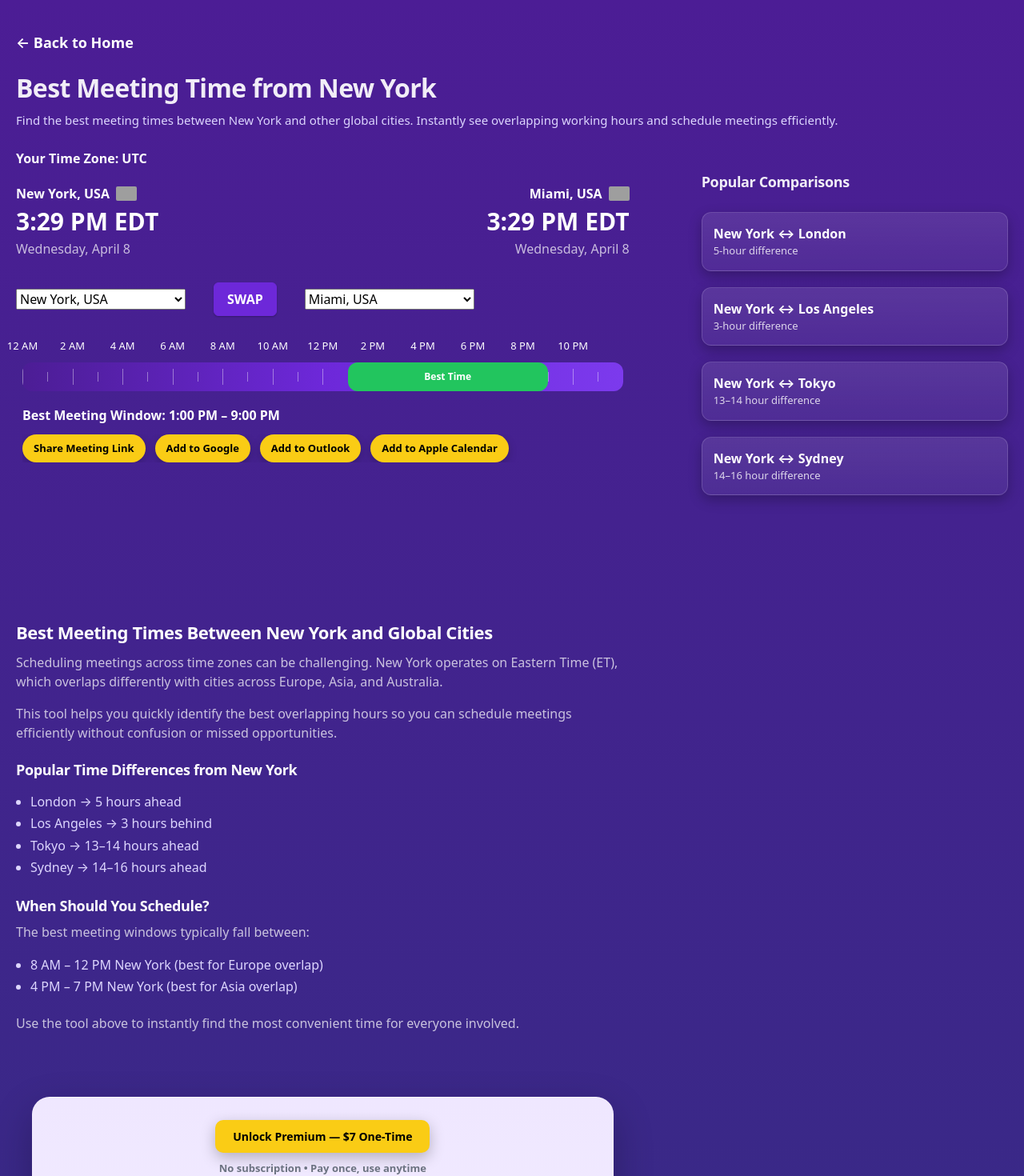
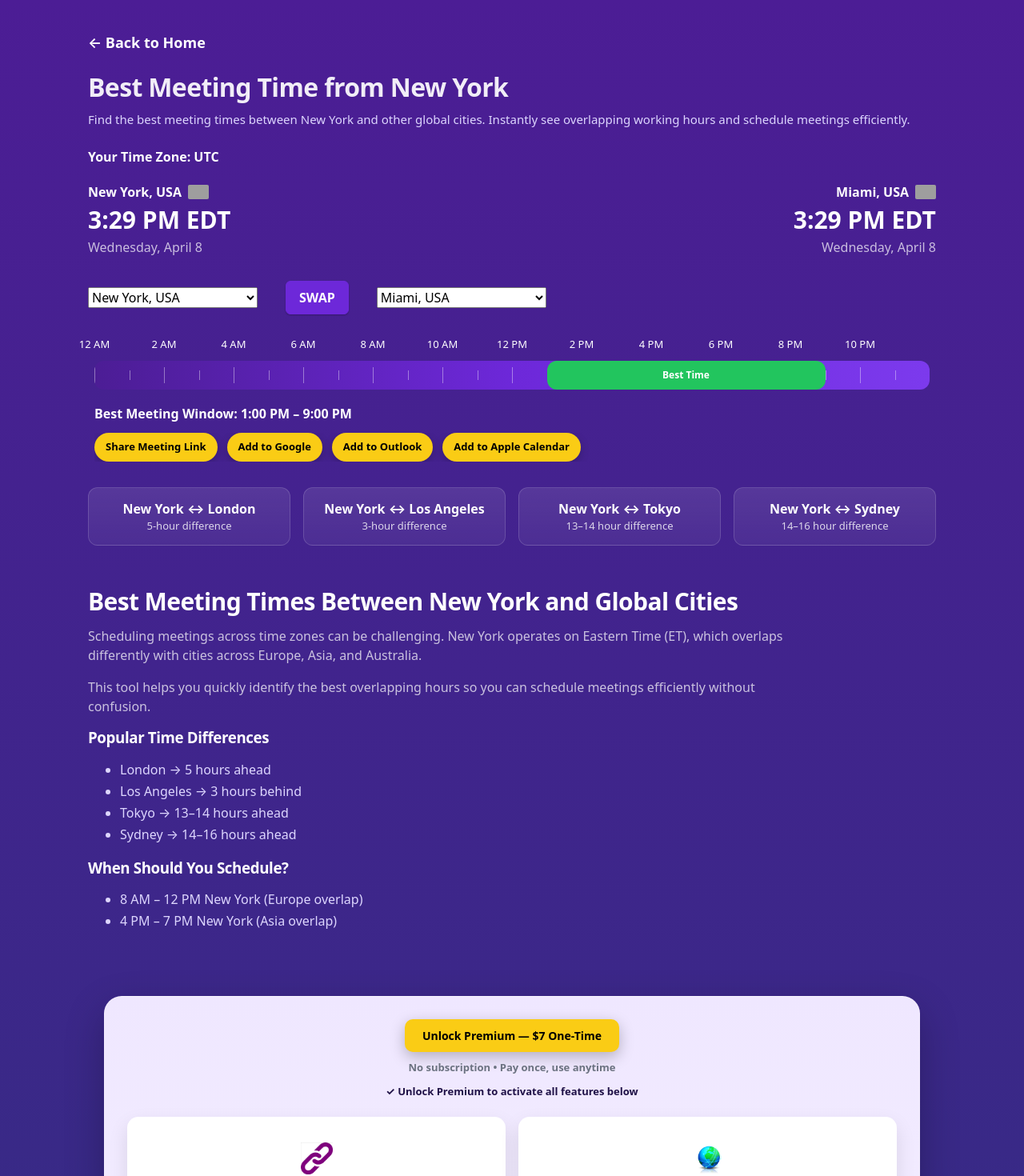
Before and after one commit to techtalk1282/Best-Meeting-Time, a Next.js app: page /best-meeting-time-new-york in a window 1280 px wide. Shown: the top 1470 px of the page at 80% size. Built offline with nearby package versions, Linux system fonts and the light colour scheme; grey boxes are pictures that could not be loaded.

Commit message:
Align New York page to Los Angeles template, move comparison cards below tool, remove sidebar layout, retain SEO content for AdSense approval

```diff
--- a/app/best-meeting-time-new-york/page.tsx
+++ b/app/best-meeting-time-new-york/page.tsx
@@ -1,15 +1,15 @@
 /**
  * File: app/best-meeting-time-new-york/page.tsx
- * Version: v3.1 (CONTENT UPGRADE — ADSENSE FIX)
+ * Version: v3.2 (LA TEMPLATE ALIGNMENT + CONTENT)
  * Date: 2026-04-08
  *
  * Purpose:
- * - Add high-value SEO content to fix AdSense “low value content”
- * - Improve indexing + ranking signals
- * - Keep layout + tool behavior unchanged
+ * - Match Los Angeles layout EXACTLY
+ * - Keep SEO content for AdSense approval
+ * - Remove right column (non-standard)
  *
  * Rollback:
- * - Revert to v3.0 if needed
+ * - v3.1 if needed
  */
 
 "use client";
@@ -28,11 +28,10 @@ export default function NewYorkMeetingPage() {
     >
       <main
         style={{
-          maxWidth: "1320px",
+          maxWidth: "1100px",
           margin: "0 auto",
           padding: "40px 20px 40px 20px",
           color: "white",
-          flex: 1,
         }}
       >
         {/* BACK */}
@@ -56,7 +55,6 @@ export default function NewYorkMeetingPage() {
             fontSize: "32px",
             fontWeight: "bold",
             marginBottom: "10px",
-            lineHeight: 1.2,
           }}
         >
           Best Meeting Time from New York
@@ -68,105 +66,23 @@ export default function NewYorkMeetingPage() {
             marginBottom: "24px",
             color: "#ddd6fe",
             fontSize: "15px",
-            lineHeight: 1.5,
-            maxWidth: "1100px",
           }}
         >
           Find the best meeting times between New York and other global cities. Instantly see overlapping working hours and schedule meetings efficiently.
         </p>
 
-        {/* GRID */}
+        {/* TOOL */}
+        <ToolPreviewSection defaultCityLeft="New York, USA" />
+
+        {/* ✅ MATCH LA: COMPARISON CARDS UNDER TOOL */}
         <div
           style={{
             display: "grid",
-            gridTemplateColumns: "2fr 1fr",
-            gap: "90px",
-            alignItems: "start",
+            gridTemplateColumns: "repeat(4, 1fr)",
+            gap: "16px",
+            marginTop: "24px",
           }}
         >
-          {/* LEFT */}
-          <div>
-            {/* TOOL */}
-            <div
-              style={{
-                minHeight: "calc(100vh - 260px)",
-                display: "flex",
-                flexDirection: "column",
-                justifyContent: "flex-start",
-              }}
-            >
-              <ToolPreviewSection defaultCityLeft="New York, USA" />
-            </div>
-
-            {/* ✅ NEW: HIGH VALUE CONTENT BLOCK */}
-            <div
-              style={{
-                marginTop: "50px",
-                maxWidth: "900px",
-                color: "#ddd6fe",
-                lineHeight: 1.7,
-              }}
-            >
-              <h2 style={{ fontSize: "22px", marginBottom: "12px", color: "#ffffff" }}>
-                Best Meeting Times Between New York and Global Cities
-              </h2>
-
-              <p style={{ marginBottom: "16px" }}>
-                Scheduling meetings across time zones can be challenging. New York operates on Eastern Time (ET), which overlaps differently with cities across Europe, Asia, and Australia.
-              </p>
-
-              <p style={{ marginBottom: "24px" }}>
-                This tool helps you quickly identify the best overlapping hours so you can schedule meetings efficiently without confusion or missed opportunities.
-              </p>
-
-              <h3 style={{ fontSize: "18px", marginBottom: "10px", color: "#ffffff" }}>
-                Popular Time Differences from New York
-              </h3>
-
-              <ul style={{ marginBottom: "24px", paddingLeft: "18px" }}>
-                <li>London → 5 hours ahead</li>
-                <li>Los Angeles → 3 hours behind</li>
-                <li>Tokyo → 13–14 hours ahead</li>
-                <li>Sydney → 14–16 hours ahead</li>
-              </ul>
-
-              <h3 style={{ fontSize: "18px", marginBottom: "10px", color: "#ffffff" }}>
-                When Should You Schedule?
-              </h3>
-
-              <p style={{ marginBottom: "10px" }}>
-                The best meeting windows typically fall between:
-              </p>
-
-              <ul style={{ paddingLeft: "18px" }}>
-                <li>8 AM – 12 PM New York (best for Europe overlap)</li>
-                <li>4 PM – 7 PM New York (best for Asia overlap)</li>
-              </ul>
-
-              <p style={{ marginTop: "20px" }}>
-                Use the tool above to instantly find the most convenient time for everyone involved.
-              </p>
-            </div>
-
-            {/* PREMIUM */}
-            <div id="premium-features" style={{ marginTop: "40px" }}>
-              <PremiumFeaturesSection />
-            </div>
-          </div>
-
-          {/* RIGHT */}
-          <div
-            style={{
-              display: "flex",
-              flexDirection: "column",
-              gap: "20px",
-              marginTop: "30px",
-            }}
-          >
-            <h2 style={{ fontSize: "18px", marginBottom: "6px" }}>
-              Popular Comparisons
-            </h2>
-
           {[
             { title: "New York ↔ London", desc: "5-hour difference" },
             { title: "New York ↔ Los Angeles", desc: "3-hour difference" },
@@ -181,7 +97,7 @@ export default function NewYorkMeetingPage() {
                 background:
                   "linear-gradient(180deg, rgba(255,255,255,0.10), rgba(255,255,255,0.05))",
                 border: "1px solid rgba(255,255,255,0.15)",
-                  boxShadow: "0 6px 16px rgba(0,0,0,0.25)",
+                textAlign: "center",
               }}
             >
               <div style={{ fontWeight: 700 }}>{item.title}</div>
@@ -191,6 +107,48 @@ export default function NewYorkMeetingPage() {
             </div>
           ))}
         </div>
+
+        {/* ✅ SEO CONTENT (KEEP THIS) */}
+        <div
+          style={{
+            marginTop: "50px",
+            maxWidth: "900px",
+            color: "#ddd6fe",
+            lineHeight: 1.7,
+          }}
+        >
+          <h2 style={{ color: "#fff" }}>
+            Best Meeting Times Between New York and Global Cities
+          </h2>
+
+          <p>
+            Scheduling meetings across time zones can be challenging. New York operates on Eastern Time (ET), which overlaps differently with cities across Europe, Asia, and Australia.
+          </p>
+
+          <p>
+            This tool helps you quickly identify the best overlapping hours so you can schedule meetings efficiently without confusion.
+          </p>
+
+          <h3 style={{ color: "#fff" }}>Popular Time Differences</h3>
+
+          <ul>
+            <li>London → 5 hours ahead</li>
+            <li>Los Angeles → 3 hours behind</li>
+            <li>Tokyo → 13–14 hours ahead</li>
+            <li>Sydney → 14–16 hours ahead</li>
+          </ul>
+
+          <h3 style={{ color: "#fff" }}>When Should You Schedule?</h3>
+
+          <ul>
+            <li>8 AM – 12 PM New York (Europe overlap)</li>
+            <li>4 PM – 7 PM New York (Asia overlap)</li>
+          </ul>
+        </div>
+
+        {/* PREMIUM */}
+        <div id="premium-features" style={{ marginTop: "40px" }}>
+          <PremiumFeaturesSection />
         </div>
       </main>
     </div>
```
Lines whose indentation alone changed are shown as unchanged.
